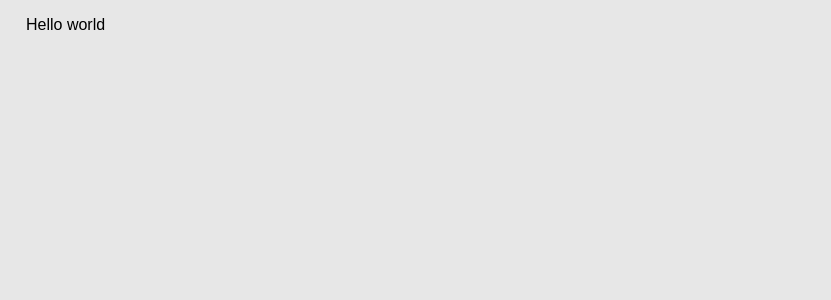
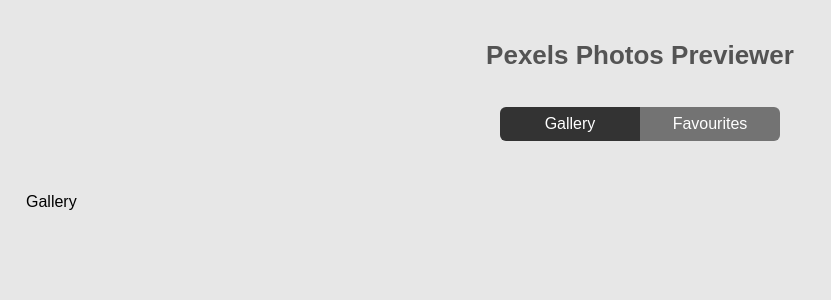
Before and after one commit to qtk4/cool-gallery, a React (Vite) app: page / in a window 1280 px wide. Shown: the top 300 px of the page, without its empty margins (0-831 px from the left). Built offline with nearby package versions, Linux system fonts and the light colour scheme.

Commit message:
added tab switching to favourites and gallery

```diff
--- a/src/app.tsx
+++ b/src/app.tsx
@@ -1,5 +1,44 @@
-import { StyledAppWrapper } from './styledComponents';
+import { useState } from 'react';
+import { Tabs } from './constants';
+import {
+  StyledAppHeader,
+  StyledAppHeading,
+  StyledAppWrapper,
+  StyledPhotosGallery,
+  StyledTabButton,
+  StyledTabButtonsWrapper,
+} from './styledComponents';
 
 export const App: React.FC = () => {
-  return <StyledAppWrapper>Hello world</StyledAppWrapper>;
+  const [selectedTab, setSelectedTab] = useState(Tabs.Gallery);
+
+  return (
+    <StyledAppWrapper>
+      <StyledAppHeader>
+        <StyledAppHeading>Pexels Photos Previewer</StyledAppHeading>
+
+        <StyledTabButtonsWrapper>
+          <StyledTabButton
+            disabled={Tabs.Gallery === selectedTab}
+            onClick={() => setSelectedTab(Tabs.Gallery)}
+          >
+            Gallery
+          </StyledTabButton>
+
+          <StyledTabButton
+            disabled={Tabs.Favourites === selectedTab}
+            onClick={() => setSelectedTab(Tabs.Favourites)}
+          >
+            Favourites
+          </StyledTabButton>
+        </StyledTabButtonsWrapper>
+      </StyledAppHeader>
+
+      <StyledPhotosGallery>
+        {selectedTab === Tabs.Gallery && <p>Gallery</p>}
+
+        {selectedTab === Tabs.Favourites && <p>Favourites</p>}
+      </StyledPhotosGallery>
+    </StyledAppWrapper>
+  );
 };
--- /dev/null
+++ b/src/constants.ts
@@ -0,0 +1,4 @@
+export enum Tabs {
+  Gallery = 'GALLERY',
+  Favourites = 'FAVOURITES',
+}
--- a/src/styledComponents.ts
+++ b/src/styledComponents.ts
@@ -5,3 +5,52 @@
   padding: 16px;
   margin: auto;
 `;
+
+const StyledUnsetButton = styled.button.attrs({ type: 'button' })`
+  all: unset;
+`;
+
+export const StyledAppHeader = styled.div`
+  margin-bottom: 36px;
+`;
+
+export const StyledAppHeading = styled.h1`
+  text-align: center;
+  font-size: 26px;
+  font-weight: 900;
+  margin: 24px 0 36px;
+  color: #545454;
+`;
+
+export const StyledTabButtonsWrapper = styled.div`
+  display: flex;
+  justify-content: center;
+`;
+
+export const StyledTabButton = styled(StyledUnsetButton)`
+  cursor: pointer;
+  width: 116px;
+  padding: 8px 12px;
+  text-align: center;
+  background-color: #737373;
+  color: #fff;
+  border-radius: 6px 0 0 6px;
+  transition: var(--transition);
+
+  &:hover {
+    background-color: #545454;
+  }
+
+  &:nth-child(even) {
+    border-radius: 0 6px 6px 0;
+  }
+
+  &:disabled {
+    cursor: auto;
+    background-color: #333333;
+  }
+`;
+
+export const StyledPhotosGallery = styled.div`
+  display: flex;
+`;
```
